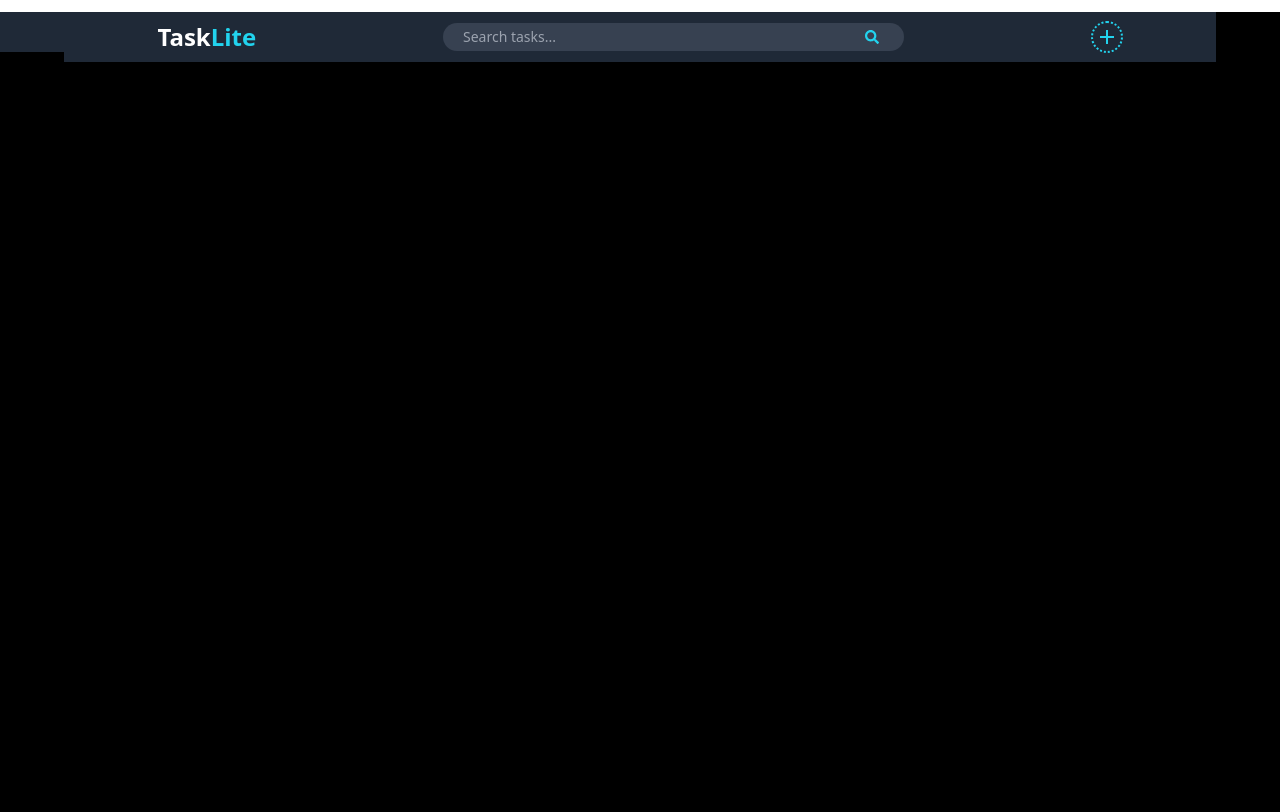
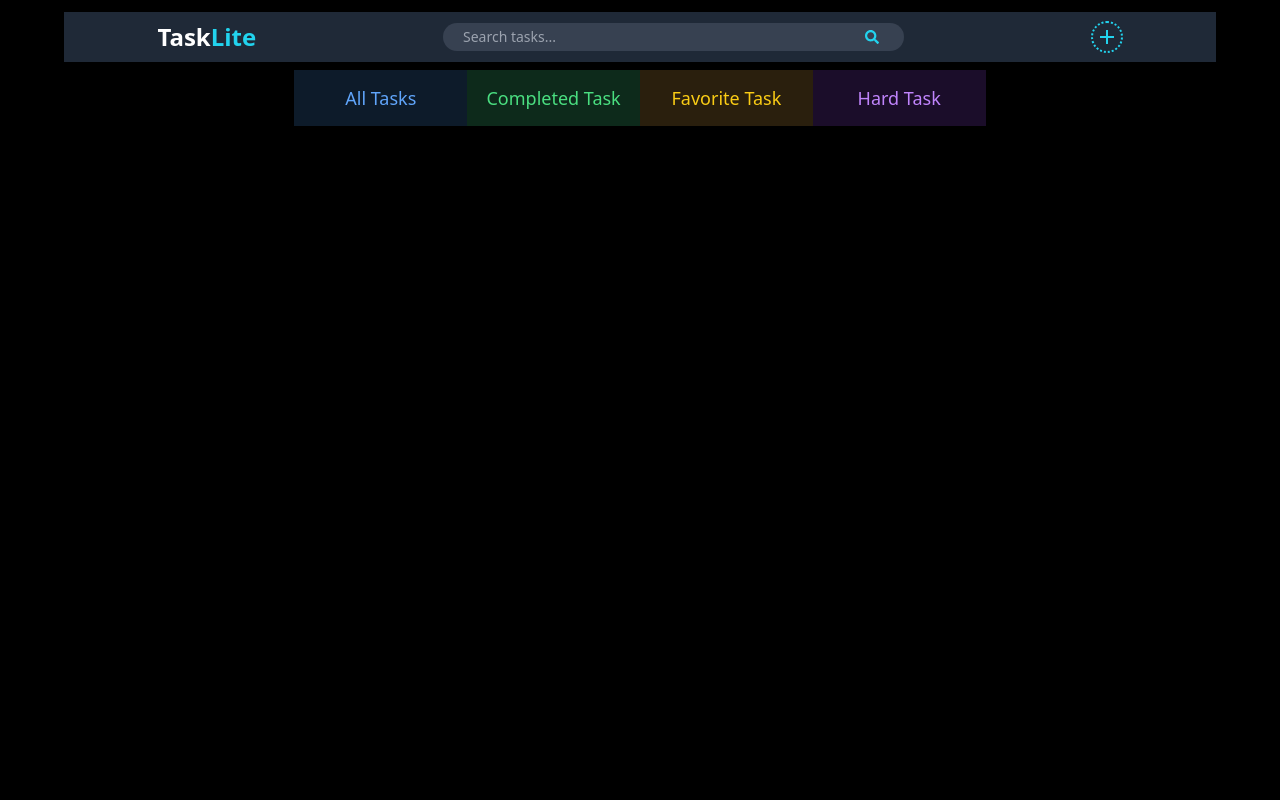
Before and after one commit to Bitan-Banerjee244/TASK-MANAGER-APP-MERN, a React (Vite) app in the folder frontend/: page / in a window 1280 px wide. Built offline with nearby package versions, Linux system fonts and the light colour scheme.

Commit message:
Filter Bar created

```diff
--- /dev/null
+++ b/frontend/src/components/Card.jsx
@@ -0,0 +1,9 @@
+import React from 'react'
+
+function Card() {
+  return (
+    <div>Card</div>
+  )
+}
+
+export default Card
--- a/frontend/src/components/Filterbar.jsx
+++ b/frontend/src/components/Filterbar.jsx
@@ -1,13 +1,25 @@
-import React from 'react'
-
 function Filterbar() {
   return (
-   <>
-   <div className='w-[50%] h-[40px] bg-gray-800 my-3' id='Filter-bar'>
-
-   </div>
-   </>
-  )
+    <>
+      <div
+        className="md:w-[60%] w-[100%] lg:h-[7vh] h-[5vh] bg-gray-800 top-[70px] mx-auto lg:text-[18px] md:text-[10px] text-[8px]"
+        id="Filter-bar"
+      >
+        <button className="px-1 w-[25%] h-[inherit]  bg-[#0d1b2a] text-blue-400 hover:bg-[#1b263b] transition">
+          All Tasks
+        </button>
+        <button className="px-1 w-[25%] h-[inherit] bg-[#0d2a1b] text-green-400 hover:bg-[#1b3b26] transition">
+          Completed Task
+        </button>
+        <button className="px-1 w-[25%] h-[inherit] bg-[#2a1f0d] text-yellow-400 hover:bg-[#3b2b1b] transition">
+          Favorite Task
+        </button>
+        <button className="px-1 w-[25%] h-[inherit] bg-[#1b0d2a] text-purple-400 hover:bg-[#2e1b3b] transition">
+          Hard Task
+        </button>
+      </div>
+    </>
+  );
 }
 
-export default Filterbar
+export default Filterbar;
--- a/frontend/src/pages/Home.jsx
+++ b/frontend/src/pages/Home.jsx
@@ -1,4 +1,3 @@
-import React from "react";
 import Nav from "../components/Nav";
 import Filterbar from "../components/Filterbar";
 
@@ -6,8 +5,13 @@ function Home() {
   return (
     <>
       <div className="w-[100vw] h-screen bg-black">
-        <Nav/>
-        <Filterbar/>
+        <Nav />
+        <div id="container" className="w-[90%] h-screen  mx-auto pt-[70px]">
+          <Filterbar />
+          <div id="task-list" className="grid grid-cols-4 gap-2 mt-4 w-full">
+
+          </div>
+        </div>
       </div>
     </>
   );
```
